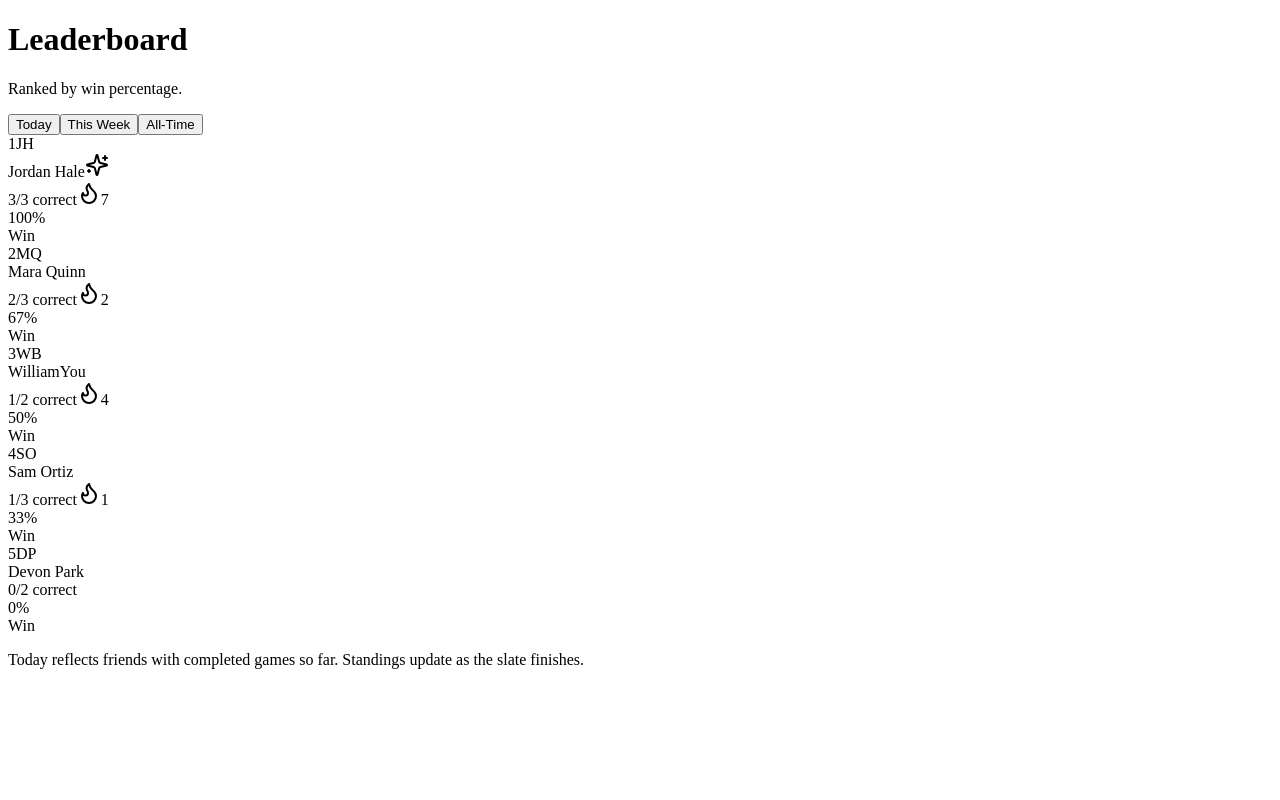
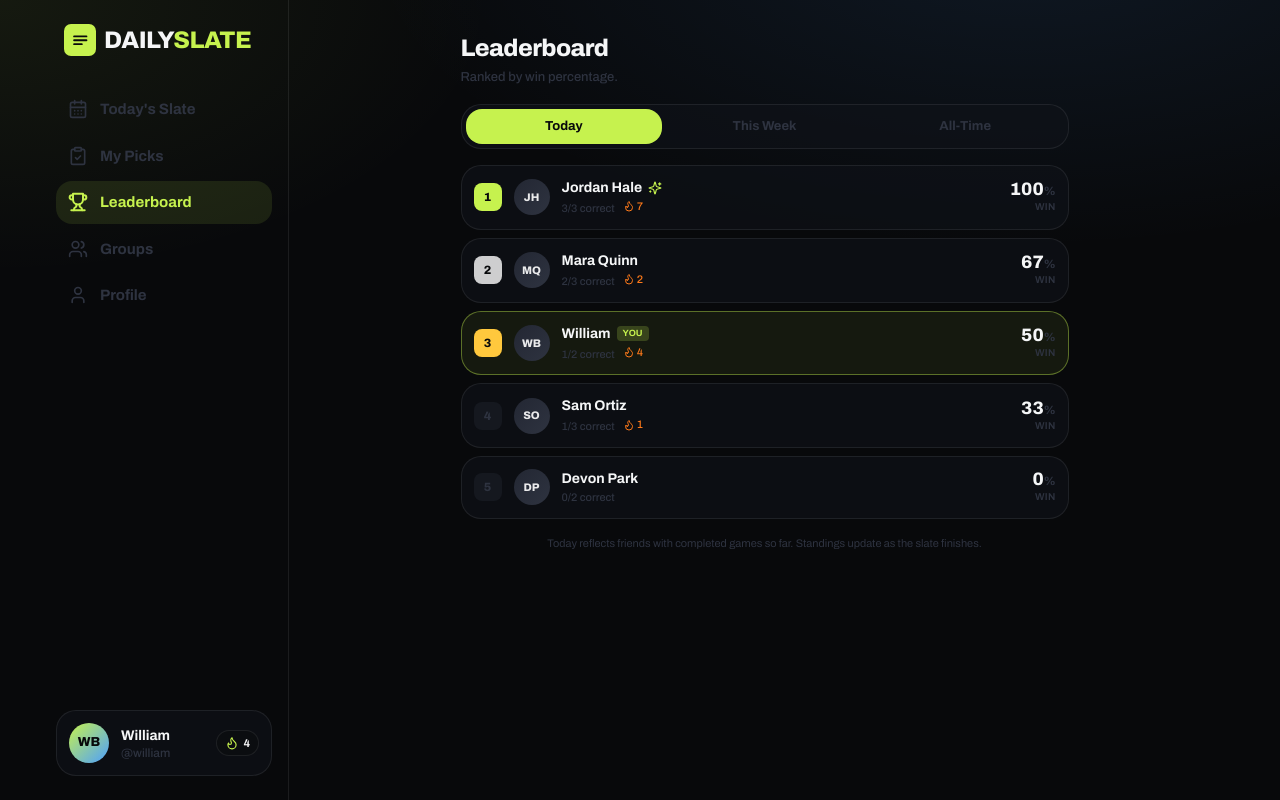
Before and after one commit to williambova/dailyslate, a Next.js app: page /leaderboard in a window 1280 px wide. Built offline with nearby package versions, Linux system fonts and the light colour scheme; no server answers.

Commit message:
Add files via upload

```diff
--- /dev/null
+++ b/app/globals.css
@@ -0,0 +1,86 @@
+@tailwind base;
+@tailwind components;
+@tailwind utilities;
+
+:root {
+  color-scheme: dark;
+  /* Loaded via <link> in app/layout.tsx (Google Fonts at runtime). */
+  --font-display: "Archivo", system-ui, sans-serif;
+  --font-mono: "IBM Plex Mono", ui-monospace, monospace;
+}
+
+html,
+body {
+  background: #08090b;
+  color: #f5f6f7;
+  -webkit-font-smoothing: antialiased;
+  text-rendering: optimizeLegibility;
+}
+
+body {
+  font-family: var(--font-display), system-ui, sans-serif;
+}
+
+/* Sticky lock bar sits above the mobile bottom nav; on desktop there's no
+   bottom nav, so it sits closer to the viewport edge. */
+.lock-bar-offset {
+  bottom: calc(env(safe-area-inset-bottom, 0px) + 56px);
+}
+@media (min-width: 1024px) {
+  .lock-bar-offset {
+    bottom: 1.5rem;
+  }
+}
+
+/* Subtle atmospheric texture behind the app */
+.app-bg {
+  position: relative;
+  background:
+    radial-gradient(1100px 520px at 80% -8%, rgba(77, 159, 255, 0.10), transparent 60%),
+    radial-gradient(900px 500px at 0% 0%, rgba(198, 242, 78, 0.07), transparent 55%),
+    #08090b;
+}
+
+/* Thin neon hairline divider */
+.hairline {
+  height: 1px;
+  background: linear-gradient(
+    90deg,
+    transparent,
+    rgba(255, 255, 255, 0.12),
+    transparent
+  );
+}
+
+/* Tabular numbers everywhere stats appear */
+.tnum {
+  font-variant-numeric: tabular-nums;
+  font-feature-settings: "tnum" 1;
+}
+
+/* Hide scrollbars on horizontal scrollers (date strip, tabs) */
+.no-scrollbar::-webkit-scrollbar {
+  display: none;
+}
+.no-scrollbar {
+  -ms-overflow-style: none;
+  scrollbar-width: none;
+}
+
+/* Tap feedback without the mobile blue flash */
+* {
+  -webkit-tap-highlight-color: transparent;
+}
+
+::selection {
+  background: rgba(198, 242, 78, 0.3);
+}
+
+/* App scrollbar */
+::-webkit-scrollbar {
+  width: 8px;
+}
+::-webkit-scrollbar-thumb {
+  background: rgba(255, 255, 255, 0.12);
+  border-radius: 999px;
+}
--- /dev/null
+++ b/app/layout.tsx
@@ -0,0 +1,52 @@
+import type { Metadata, Viewport } from "next";
+import "./globals.css";
+import { SlateProvider } from "@/lib/store";
+import { AppShell } from "@/components/AppShell";
+
+/**
+ * Fonts (Archivo display + IBM Plex Mono) load at runtime via Google Fonts
+ * <link> tags below and are exposed to Tailwind through the --font-display /
+ * --font-mono CSS variables defined in globals.css. (Swap to next/font/local
+ * with bundled .woff2 files for fully self-hosted fonts in production.)
+ */
+
+export const metadata: Metadata = {
+  title: "Daily Slate — Pick winners. Beat your friends.",
+  description:
+    "A daily sports pick'em game. Make your picks, lock your card, share it, and beat your friends.",
+};
+
+export const viewport: Viewport = {
+  themeColor: "#08090b",
+  width: "device-width",
+  initialScale: 1,
+  maximumScale: 1,
+};
+
+export default function RootLayout({
+  children,
+}: {
+  children: React.ReactNode;
+}) {
+  return (
+    <html lang="en">
+      <head>
+        <link rel="preconnect" href="https://fonts.googleapis.com" />
+        <link
+          rel="preconnect"
+          href="https://fonts.gstatic.com"
+          crossOrigin="anonymous"
+        />
+        <link
+          href="https://fonts.googleapis.com/css2?family=Archivo:wght@400;500;600;700;800;900&family=IBM+Plex+Mono:wght@400;500;600;700&display=swap"
+          rel="stylesheet"
+        />
+      </head>
+      <body>
+        <SlateProvider>
+          <AppShell>{children}</AppShell>
+        </SlateProvider>
+      </body>
+    </html>
+  );
+}
--- /dev/null
+++ b/app/page.tsx
@@ -0,0 +1,76 @@
+import Link from "next/link";
+import { ArrowRight, Lock, Share2, Trophy } from "lucide-react";
+import { Wordmark } from "@/components/Wordmark";
+
+/**
+ * Marketing landing (#1). Renders full-bleed (AppShell hides chrome here).
+ * Mobile is a single focused column; desktop centers a larger hero with the
+ * feature row beneath so it reads as an intentional desktop page.
+ */
+export default function HomePage() {
+  return (
+    <div className="app-bg flex min-h-screen flex-col px-6 pb-10 pt-8 lg:px-10">
+      <div className="mx-auto w-full max-w-[1080px]">
+        <Wordmark size="md" />
+      </div>
+
+      <div className="mx-auto flex w-full max-w-[1080px] flex-1 flex-col justify-center py-12">
+        <span className="mb-5 inline-flex w-fit items-center gap-2 rounded-full border border-line bg-ink-850 px-3 py-1.5 text-[12px] font-semibold text-lime">
+          <span className="h-1.5 w-1.5 rounded-full bg-lime" />
+          Today&apos;s slate is live
+        </span>
+
+        <h1 className="text-[44px] font-extrabold leading-[0.95] tracking-tight lg:text-[80px]">
+          Pick winners.
+          <br />
+          <span className="text-lime">Beat your friends.</span>
+        </h1>
+
+        <p className="mt-5 max-w-sm text-[15px] leading-relaxed text-ink-600 lg:mt-7 lg:max-w-2xl lg:text-xl">
+          The daily sports ritual. Call today&apos;s games, lock your card, and
+          share a clean graphic to the group chat. It&apos;s Wordle for sports
+          fans — accuracy, streaks, and bragging rights. No betting, ever.
+        </p>
+
+        <div className="mt-8 flex flex-col gap-3 sm:flex-row lg:mt-10">
+          <Link
+            href="/slate"
+            className="flex items-center justify-center gap-2 rounded-2xl bg-lime px-8 py-4 text-base font-extrabold uppercase tracking-wide text-ink-950 transition active:scale-95 sm:w-auto"
+          >
+            Make your picks
+            <ArrowRight className="h-5 w-5" strokeWidth={2.5} />
+          </Link>
+          <Link
+            href="/leaderboard"
+            className="flex items-center justify-center gap-2 rounded-2xl border border-line bg-ink-850 px-8 py-4 text-base font-bold text-white/85 transition active:scale-95 sm:w-auto"
+          >
+            See the leaderboard
+          </Link>
+        </div>
+      </div>
+
+      <div className="mx-auto grid w-full max-w-[1080px] grid-cols-3 gap-3 lg:gap-5">
+        <Feature icon={Lock} label="Lock your card" />
+        <Feature icon={Share2} label="Share the graphic" />
+        <Feature icon={Trophy} label="Climb the board" />
+      </div>
+    </div>
+  );
+}
+
+function Feature({
+  icon: Icon,
+  label,
+}: {
+  icon: React.ComponentType<{ className?: string }>;
+  label: string;
+}) {
+  return (
+    <div className="rounded-2xl border border-line bg-ink-850/60 p-3.5 lg:p-6">
+      <Icon className="h-5 w-5 text-lime lg:h-7 lg:w-7" />
+      <div className="mt-2.5 text-[12px] font-bold leading-tight lg:mt-4 lg:text-base">
+        {label}
+      </div>
+    </div>
+  );
+}
```
